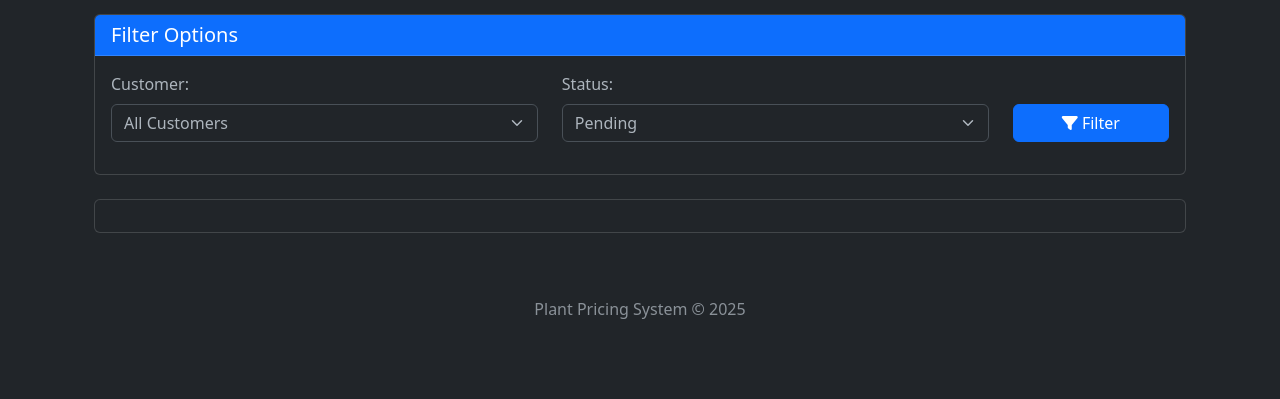
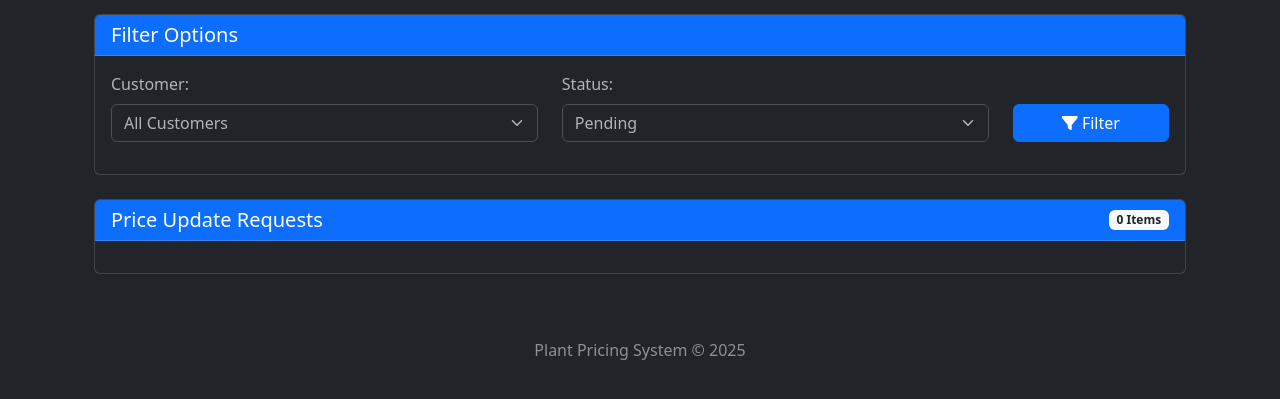
Before and after one commit to pete79cy/PriceListPro, a Flask app: page /pending-updates in a window 1280 px wide. Shown: the part 162-561 px from the top of the page. Run offline with Flask 3, Linux system fonts and the light colour scheme; a user stored in the database is signed in; tables that the repository leaves empty hold one stand-in row (values such as "Sample post"); parts of the project's set-up code (start-up, migrations or seed data) failed here and were passed over.

Commit message:
Restored to '36644bf2c351945ad28105ee9f47f87299875ba0'
Replit-Restored-To: 36644bf2c351945ad28105ee9f47f87299875ba0

```diff
--- a/routes.py
+++ b/routes.py
@@ -31,15 +31,8 @@
     @app.context_processor
     def inject_pending_update_count():
         if current_user.is_authenticated:
-            pending_count = ProductUpdateRequest.query.filter_by(status='Pending').count()
-            return {
-                'pending_update_count': pending_count,
-                'has_pending_updates': pending_count > 0
-            }
-        return {
-            'pending_update_count': 0,
-            'has_pending_updates': False
-        }
+            return {'pending_update_count': ProductUpdateRequest.query.filter_by(status='Pending').count()}
+        return {'pending_update_count': 0}
 
     @app.route('/', methods=['GET'])
     def index():
--- a/templates/pending_updates.html
+++ b/templates/pending_updates.html
@@ -44,19 +44,23 @@
         </div>
     </div>
 
-    <!-- Updates Table -->
+    <!-- Updates table -->
     <div class="card">
+        <div class="card-header bg-primary text-white d-flex justify-content-between align-items-center">
+            <h5 class="mb-0">Price Update Requests</h5>
+            <span class="badge bg-light text-dark">{{ pagination.total }} Items</span>
+        </div>
         <div class="card-body">
             {% if updates %}
             <div class="table-responsive">
-                <table class="table table-hover">
-                    <thead class="table-light">
+                <table class="table table-striped table-hover">
+                    <thead>
                         <tr>
                             <th>Product</th>
-                            <th>Customer</th>
-                            <th class="text-end">Current Price</th>
-                            <th class="text-end">New Price</th>
-                            <th>Source</th>
+                            <th>Old Price</th>
+                            <th>New Price</th>
+                            <th>Change</th>
+                            <th>Status</th>
                             <th>Date</th>
                             <th>Actions</th>
                         </tr>
@@ -64,28 +68,60 @@
                     <tbody>
                         {% for update in updates %}
                         <tr>
-                            <td>{{ update.product.name }}</td>
-                            <td>{{ update.price_list.customer.name }}</td>
-                            <td class="text-end">€{{ "%.2f"|format(update.old_price) }}</td>
-                            <td class="text-end">€{{ "%.2f"|format(update.new_price) }}</td>
-                            <td>{{ update.source_file or 'Manual' }}</td>
+                            <td>
+                                <div>{{ update.product.name }}</div>
+                                {% if update.product.scientific_name %}
+                                <small class="text-muted font-italic">{{ update.product.scientific_name }}</small>
+                                {% endif %}
+                                {% if update.product.pot %}
+                                <small class="text-muted">{{ update.product.pot }}</small>
+                                {% endif %}
+                            </td>
+                            <td>€{{ "%.2f"|format(update.old_price) }}</td>
+                            <td>€{{ "%.2f"|format(update.new_price) }}</td>
+                            <td>
+                                {% set diff = update.new_price - update.old_price %}
+                                {% set percentage = (diff / update.old_price * 100) if update.old_price > 0 else 0 %}
+                                {% if diff > 0 %}
+                                <span class="text-danger">
+                                    +{{ "%.2f"|format(diff) }} ({{ "%.2f"|format(percentage) }}%)
+                                    <i class="fas fa-arrow-up"></i>
+                                </span>
+                                {% elif diff < 0 %}
+                                <span class="text-success">
+                                    {{ "%.2f"|format(diff) }} ({{ "%.2f"|format(percentage) }}%)
+                                    <i class="fas fa-arrow-down"></i>
+                                </span>
+                                {% else %}
+                                <span class="text-muted">No change</span>
+                                {% endif %}
+                            </td>
+                            <td>
+                                {% if update.status == 'Pending' %}
+                                <span class="badge bg-warning text-dark">Pending</span>
+                                {% elif update.status == 'Approved' %}
+                                <span class="badge bg-success">Approved</span>
+                                {% elif update.status == 'Rejected' %}
+                                <span class="badge bg-danger">Rejected</span>
+                                {% endif %}
+                            </td>
                             <td>{{ update.created_at.strftime('%Y-%m-%d') }}</td>
                             <td>
                                 {% if update.status == 'Pending' %}
                                 <div class="btn-group">
-                                    <form action="{{ url_for('approve_update', update_id=update.id) }}" method="POST" class="d-inline">
-                                        <button type="submit" class="btn btn-sm btn-success me-1">
+                                    <form method="POST" action="{{ url_for('approve_update', update_id=update.id) }}" style="display: inline;">
+                                        <button type="submit" class="btn btn-sm btn-success">
                                             <i class="fas fa-check"></i> Approve
                                         </button>
                                     </form>
-                                    <form action="{{ url_for('reject_update', update_id=update.id) }}" method="POST" class="d-inline">
+                                    <form method="POST" action="{{ url_for('reject_update', update_id=update.id) }}" style="display: inline;" class="ms-1">
                                         <button type="submit" class="btn btn-sm btn-danger">
                                             <i class="fas fa-times"></i> Reject
                                         </button>
                                     </form>
                                 </div>
                                 {% else %}
-                                <span class="badge bg-{{ update.status|lower }}">{{ update.status }}</span>
+                                <span class="text-muted">No actions available</span>
                                 {% endif %}
                             </td>
                         </tr>
@@ -93,6 +129,58 @@
                     </tbody>
                 </table>
             </div>
+
+            <!-- Pagination controls -->
+            {% if pagination.pages > 1 %}
+            <nav aria-label="Price Update Navigation">
+                <ul class="pagination justify-content-center">
+                    {% if pagination.has_prev %}
+                    <li class="page-item">
+                        <a class="page-link" href="{{ url_for('pending_updates', page=pagination.prev_num, customer_id=selected_customer_id, status=selected_status) }}">
+                            <i class="fas fa-chevron-left"></i> Previous
+                        </a>
+                    </li>
+                    {% else %}
+                    <li class="page-item disabled">
+                        <span class="page-link"><i class="fas fa-chevron-left"></i> Previous</span>
+                    </li>
+                    {% endif %}
+
+                    {% for page_num in pagination.iter_pages(left_edge=2, right_edge=2, left_current=2, right_current=2) %}
+                        {% if page_num %}
+                            {% if page_num == pagination.page %}
+                            <li class="page-item active">
+                                <span class="page-link">{{ page_num }}</span>
+                            </li>
+                            {% else %}
+                            <li class="page-item">
+                                <a class="page-link" href="{{ url_for('pending_updates', page=page_num, customer_id=selected_customer_id, status=selected_status) }}">
+                                    {{ page_num }}
+                                </a>
+                            </li>
+                            {% endif %}
+                        {% else %}
+                        <li class="page-item disabled">
+                            <span class="page-link">...</span>
+                        </li>
+                        {% endif %}
+                    {% endfor %}
+
+                    {% if pagination.has_next %}
+                    <li class="page-item">
+                        <a class="page-link" href="{{ url_for('pending_updates', page=pagination.next_num, customer_id=selected_customer_id, status=selected_status) }}">
+                            Next <i class="fas fa-chevron-right"></i>
+                        </a>
+                    </li>
+                    {% else %}
+                    <li class="page-item disabled">
+                        <span class="page-link">Next <i class="fas fa-chevron-right"></i></span>
+                    </li>
+                    {% endif %}
+                </ul>
+            </nav>
+            {% endif %}
+
             {% else %}
             <div class="alert alert-info">
                 <i class="fas fa-info-circle"></i> No price update requests found with the selected filters.
```
